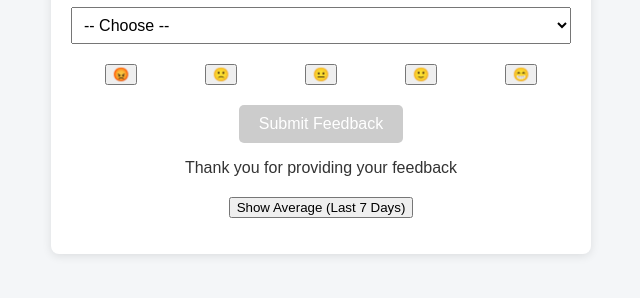
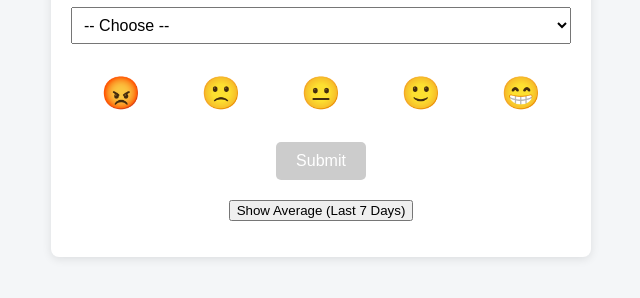
Before and after one commit to NickPez36/Culture_Tracker, a website: page public/index.html in a window 1280 px wide. Shown: the part 206-504 px from the top of the page, without its empty margins (319-959 px from the left). Drawn offline with Linux system fonts and the light colour scheme.

Commit message:
Update index.html

```diff
--- a/public/index.html
+++ b/public/index.html
@@ -13,7 +13,7 @@
 
     <!-- Name dropdown -->
     <label for="name">Select your name:</label>
-    <select id="name" onchange="checkFormReady()">
+    <select id="name" onchange="checkFormCompletion()">
       <option value="">-- Choose --</option>
       <option value="Nick Perry">Nick Perry</option>
       <option value="Sara Latham">Sara Latham</option>
@@ -24,18 +24,18 @@
 
     <!-- Rating buttons -->
     <div id="ratings">
-      <button onclick="selectRating(1)">😡</button>
-      <button onclick="selectRating(2)">🙁</button>
-      <button onclick="selectRating(3)">😐</button>
-      <button onclick="selectRating(4)">🙂</button>
-      <button onclick="selectRating(5)">😁</button>
+      <button class="rating-btn" onclick="selectRating(1)">😡</button>
+      <button class="rating-btn" onclick="selectRating(2)">🙁</button>
+      <button class="rating-btn" onclick="selectRating(3)">😐</button>
+      <button class="rating-btn" onclick="selectRating(4)">🙂</button>
+      <button class="rating-btn" onclick="selectRating(5)">😁</button>
     </div>
 
     <!-- Submit button -->
-    <button id="submit-btn" onclick="submitSelection()" disabled>Submit Feedback</button>
+    <button id="submit-btn" disabled onclick="submitFeedback()">Submit</button>
 
     <!-- Feedback message -->
-    <p id="feedback-message" class="hidden">Thank you for providing your feedback</p>
+    <p id="feedback-message" style="display:none;">Thank you for providing your feedback</p>
 
     <!-- Average rating -->
     <div class="average-container">
```
